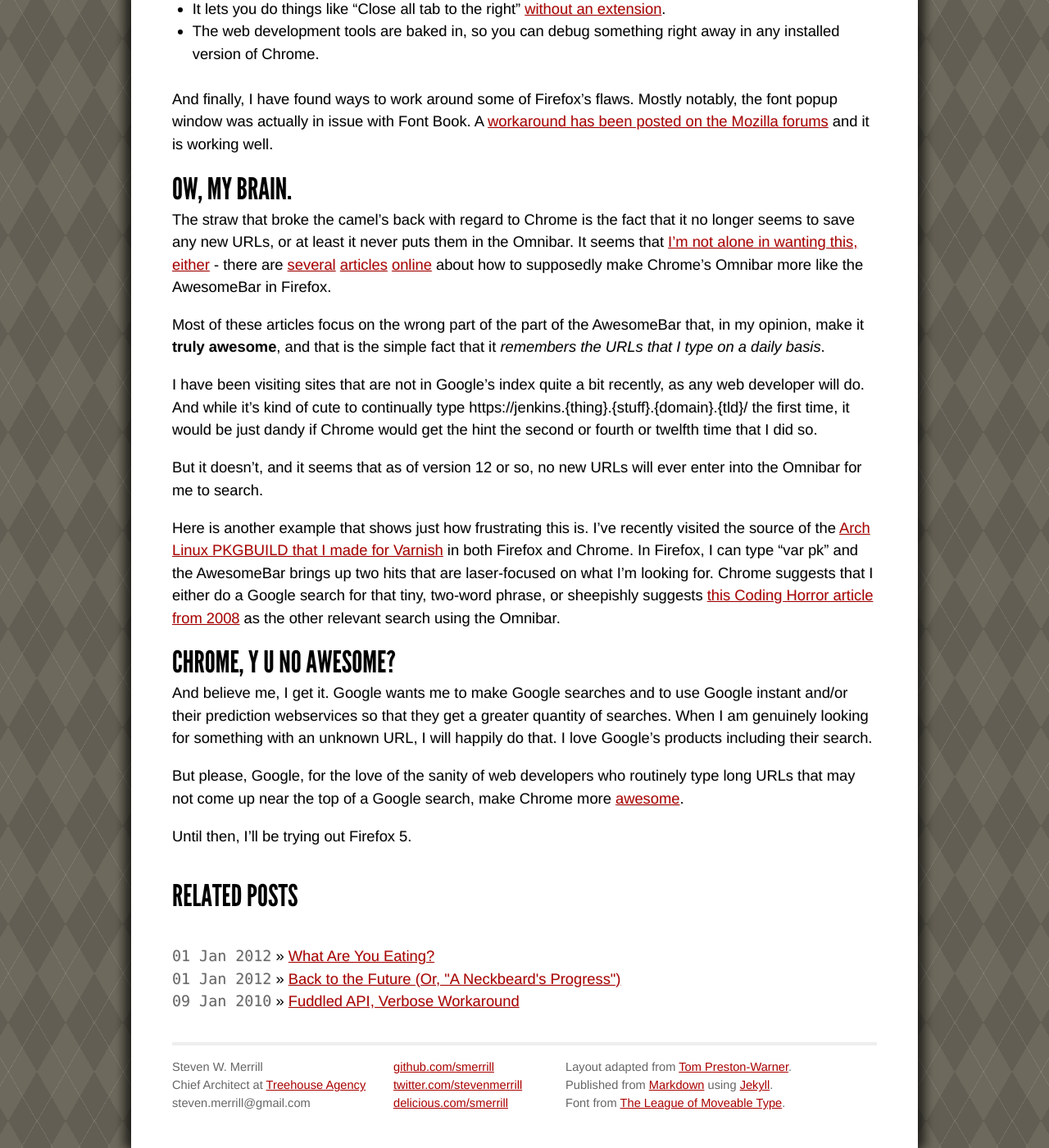
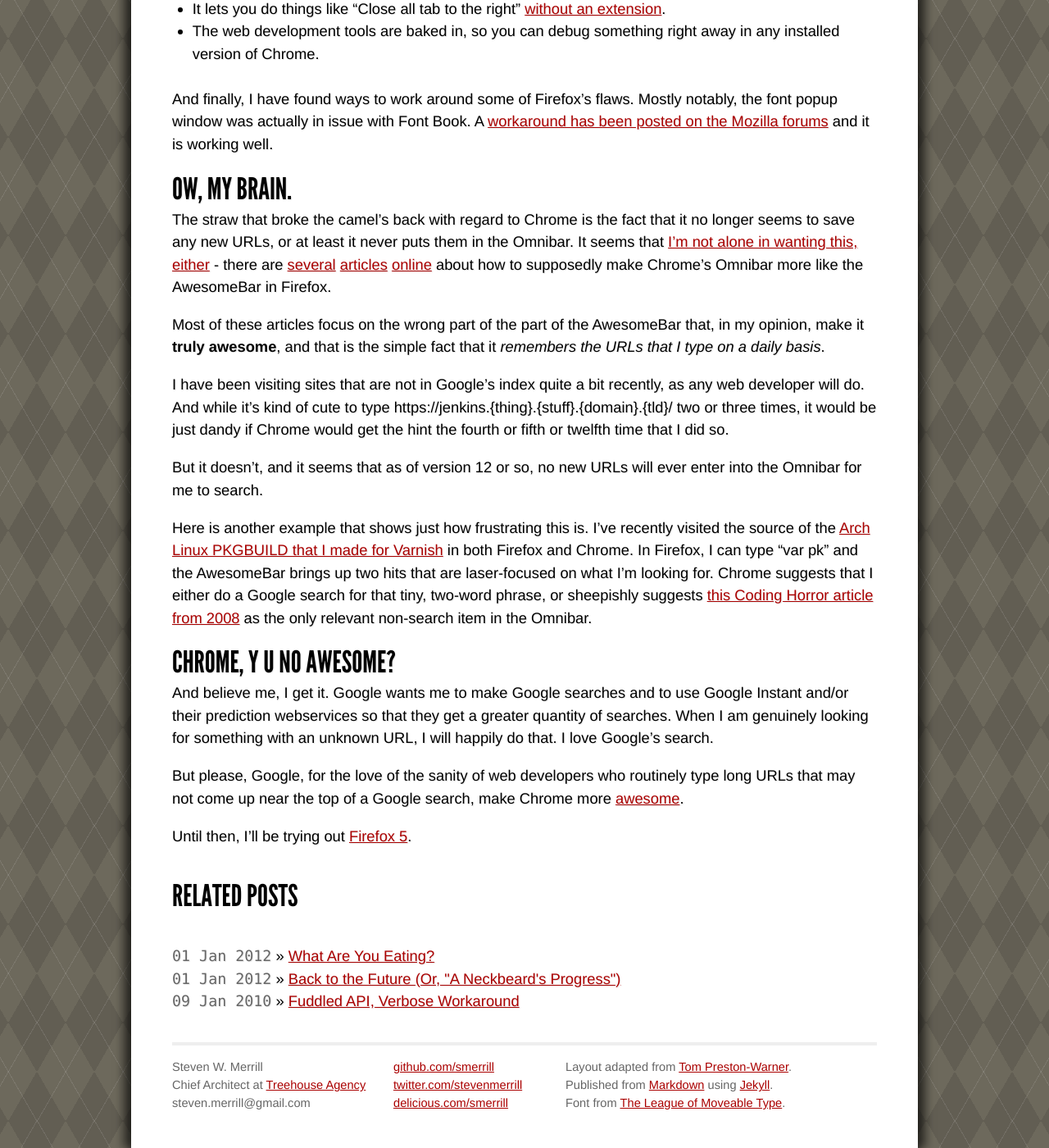
Before and after one commit to smerrill/grenadesandwich.com, a Jekyll site: the page built from _posts/2011-06-22-be-more-awesome-please-tale-of-two-browsers.md, in a window 1280 px wide and 1400 px high, scrolled down 1153 px. Shown: the whole window at 82% size. Built offline with Jekyll 4.4.1, drawn with Linux system fonts in a browser that asks for light colours; Markdown is read by kramdown in place of the engine named in the settings; some of the changed text lies outside the part shown.

Commit message:
Tiny tweaks!

```diff
--- a/_posts/2011-06-22-be-more-awesome-please-tale-of-two-browsers.md
+++ b/_posts/2011-06-22-be-more-awesome-please-tale-of-two-browsers.md
@@ -42,16 +41,16 @@
 
 Most of these articles focus on the wrong part of the part of the AwesomeBar that, in my opinion, make it **truly awesome**, and that is the simple fact that it _remembers the URLs that I type on a daily basis_.
 
-I have been visiting sites that are not in Google's index quite a bit recently, as any web developer will do. And while it's kind of cute to continually type https://jenkins.{thing}.{stuff}.{domain}.{tld}/ the first time, it would be just dandy if Chrome would get the hint the second or fourth or twelfth time that I did so.
+I have been visiting sites that are not in Google's index quite a bit recently, as any web developer will do. And while it's kind of cute to type https://jenkins.{thing}.{stuff}.{domain}.{tld}/ two or three times, it would be just dandy if Chrome would get the hint the fourth or fifth or twelfth time that I did so.
 
 But it doesn't, and it seems that as of version 12 or so, no new URLs will ever enter into the Omnibar for me to search.
 
-Here is another example that shows just how frustrating this is. I've recently visited the source of the [Arch Linux PKGBUILD that I made for Varnish](https://github.com/smerrill/varnish-3-pkgbuild/blob/master/PKGBUILD) in both Firefox and Chrome. In Firefox, I can type "var pk" and the AwesomeBar brings up two hits that are laser-focused on what I'm looking for. Chrome suggests that I either do a Google search for that tiny, two-word phrase, or sheepishly suggests [this Coding Horror article from 2008](http://www.codinghorror.com/blog/2008/12/hardware-is-cheap-programmers-are-expensive.html) as the other relevant search using the Omnibar.
+Here is another example that shows just how frustrating this is. I've recently visited the source of the [Arch Linux PKGBUILD that I made for Varnish](https://github.com/smerrill/varnish-3-pkgbuild/blob/master/PKGBUILD) in both Firefox and Chrome. In Firefox, I can type "var pk" and the AwesomeBar brings up two hits that are laser-focused on what I'm looking for. Chrome suggests that I either do a Google search for that tiny, two-word phrase, or sheepishly suggests [this Coding Horror article from 2008](http://www.codinghorror.com/blog/2008/12/hardware-is-cheap-programmers-are-expensive.html) as the only relevant non-search item in the Omnibar.
 
 ## Chrome, Y U No Awesome?
 
-And believe me, I get it. Google wants me to make Google searches and to use Google instant and/or their prediction webservices so that they get a greater quantity of searches.  When I am genuinely looking for something with an unknown URL, I will happily do that. I love Google's products including their search.
+And believe me, I get it. Google wants me to make Google searches and to use Google Instant and/or their prediction webservices so that they get a greater quantity of searches.  When I am genuinely looking for something with an unknown URL, I will happily do that. I love Google's search.
 
 But please, Google, for the love of the sanity of web developers who routinely type long URLs that may not come up near the top of a Google search, make Chrome more [awesome](http://blog.mozilla.com/blog/2008/04/21/a-little-something-awesome-about-firefox-3/).
 
-Until then, I'll be trying out Firefox 5.
+Until then, I'll be trying out [Firefox 5](http://www.getfirefox.com).
```
Also changed, not shown: other parts of _posts/2011-06-22-be-more-awesome-please-tale-of-two-browsers.md (+1 -2 lines).
